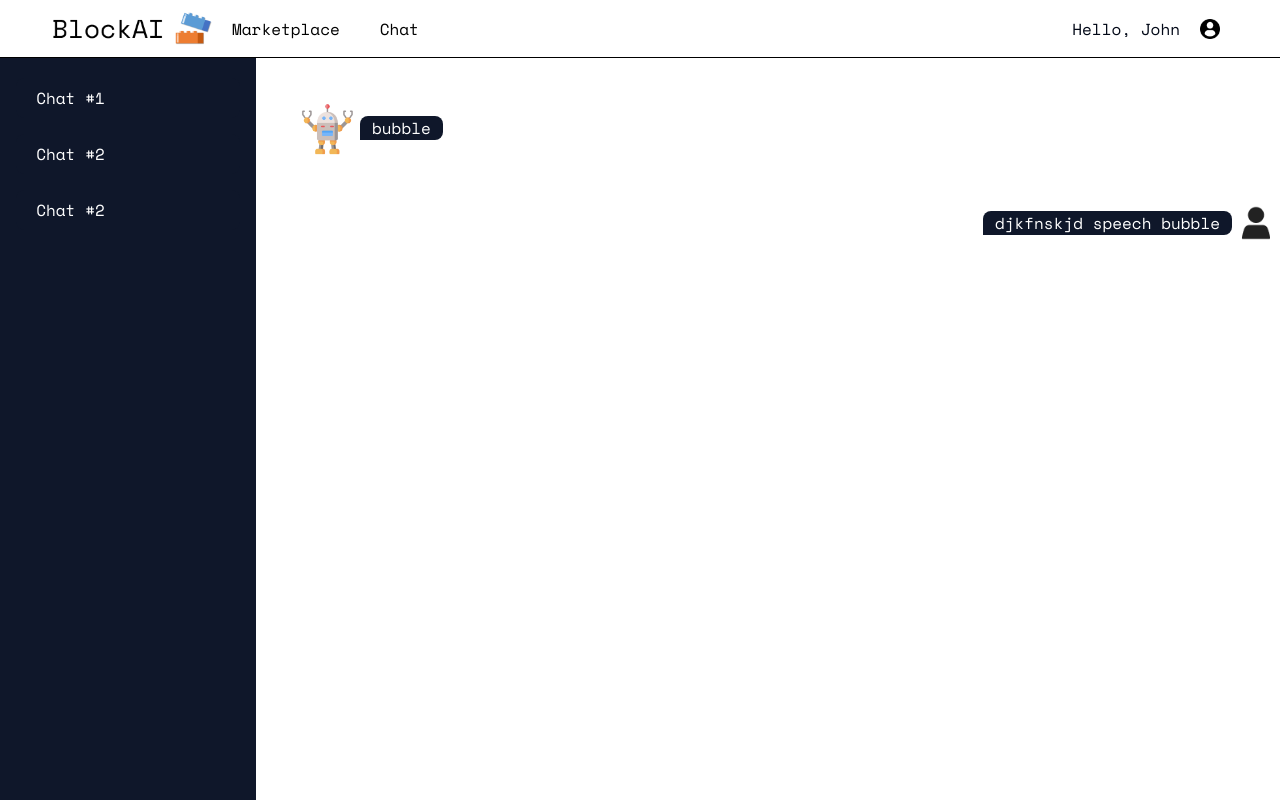
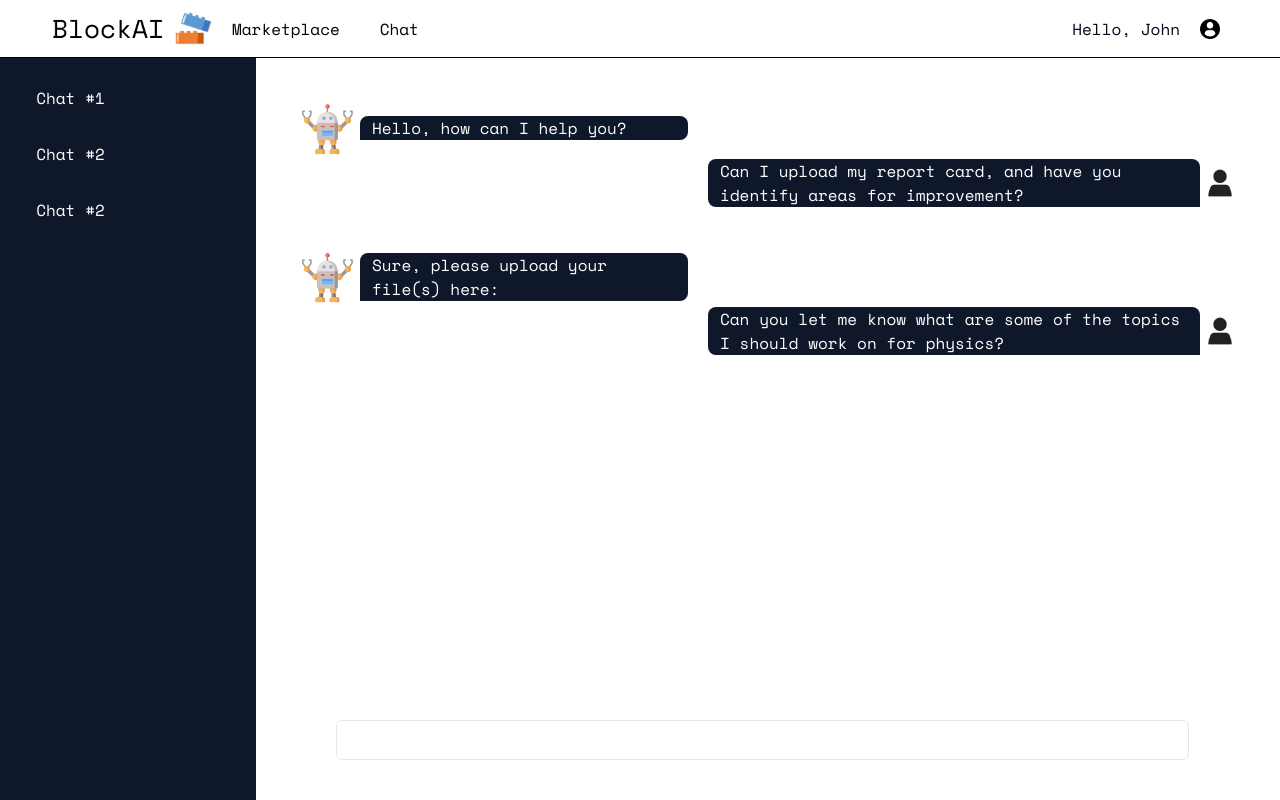
Before and after one commit to BlocksAI/BlocksAI-frontend, a React (Vite) app: page /chat in a window 1280 px wide. Built offline with nearby package versions, Linux system fonts and the light colour scheme.

Commit message:
Chatroom

```diff
--- a/src/components/pages/Chatroom.jsx
+++ b/src/components/pages/Chatroom.jsx
@@ -1,8 +1,8 @@
 import React from 'react';
-import { Input } from '@/components/ui/input';
 import Navbar from '../ui/NavBar';
 import robot from '../../assets/robot.png';
 import User from '../../assets/User.png'
+import { Input } from '../ui/input';
 const Chatroom = () => {
     return (
         <>
@@ -22,16 +22,32 @@ const Chatroom = () => {
                 </div>
                 <div className='flex-grow'>
                     <div className='flex flex-col flex-grow'>
+                        <div className='mt-10'></div>
+                        {/*Robot bubble */}
+                        <div className='flex items-center ml-10'>
+                            <img src={robot} alt="robot" className='w-16' />
+                            <div className='relative rounded-r-lg rounded-tl-lg bg-slate-900 px-3 text-white w-1/3'>Hello, how can I help you?</div>
+                        </div>
+
+                        {/* User bubble*/}
+                        <div className='flex flex-row-reverse items-center ml-10'>
+                            <img src={User} alt="robot" className='w-10 mr-10' />
+                            <div className='relative rounded-l-lg rounded-tr-lg bg-slate-900 px-3 text-white w-2/4'>Can I upload my report card, and have you identify
+                                areas for improvement?</div>
+                        </div>
                         {/*Robot bubble */}
                         <div className='flex items-center ml-10 mt-10'>
                             <img src={robot} alt="robot" className='w-16' />
-                            <div className='relative rounded-r-lg rounded-tl-lg bg-slate-900 px-3 text-white'>bubble</div>
+                            <div className='relative rounded-r-lg rounded-tl-lg bg-slate-900 px-3 text-white w-1/3'>Sure, please upload your file(s) here:</div>
                         </div>
-
                         {/* User bubble*/}
-                        <div className='flex flex-row-reverse items-center ml-10 mt-10'>
-                            <img src={User} alt="robot" className='w-12' />
-                            <div className='relative rounded-r-lg rounded-tl-lg bg-slate-900 px-3 text-white'>djkfnskjd speech bubble</div>
+                        <div className='flex flex-row-reverse items-center ml-10'>
+                            <img src={User} alt="robot" className='w-10 mr-10' />
+                            <div className='relative rounded-l-lg rounded-tr-lg bg-slate-900 px-3 text-white w-2/4'>Can you let me know what are some of the topics I
+                                should work on for physics?</div>
+                        </div>
+                        <div className='fixed bottom-10 ml-20 w-4/6'>
+                            <Input className="w-full" />
                         </div>
                     </div>
                 </div>
```
